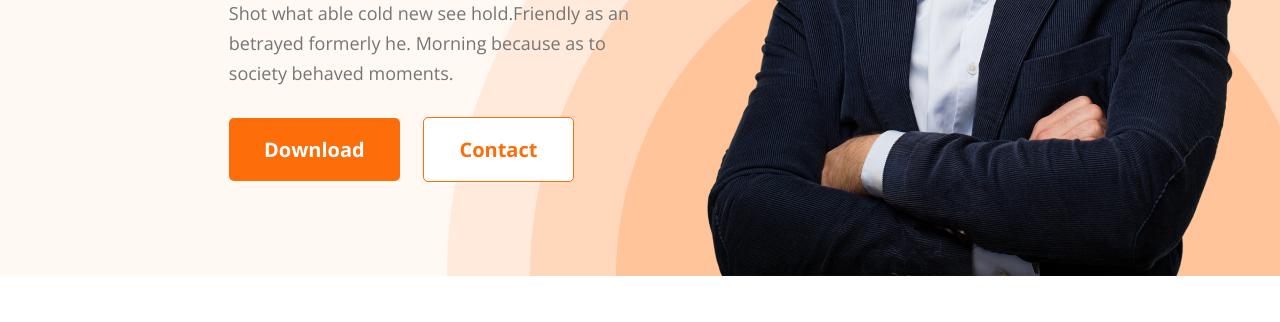
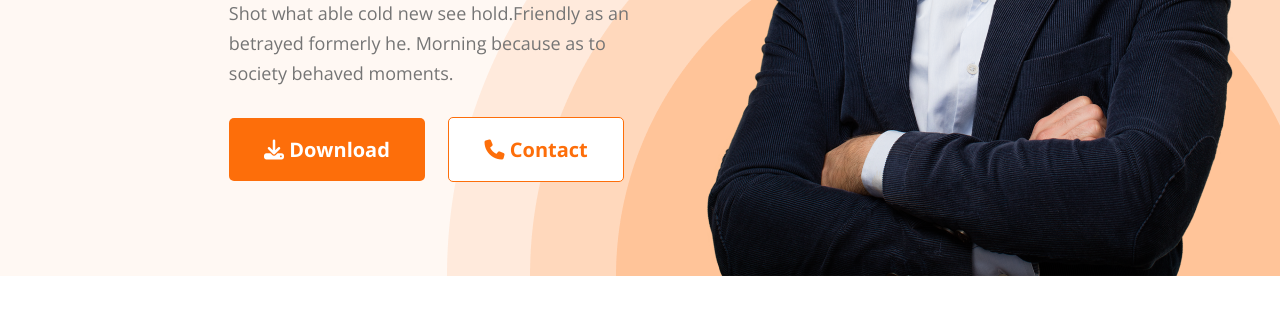
Before and after one commit to mr-codex005/portfolio-practice1, a plain HTML site: page index.html in a window 1280 px wide. Shown: the part 630-952 px from the top of the page. Drawn offline with nearby package versions, Linux system fonts and the light colour scheme.

Commit message:
added fontawosam icons and animation

```diff
--- a/index.html
+++ b/index.html
@@ -5,6 +5,7 @@
   <meta charset="UTF-8">
   <meta name="viewport" content="width=device-width, initial-scale=1.0">
   <title>The portfolio practice</title>
+  <script src="https://kit.fontawesome.com/3a6eb34a62.js" crossorigin="anonymous"></script>
   <link rel="stylesheet" href="style/style.css">
 </head>
 
@@ -27,8 +28,12 @@
           moments.
         </p>
         <div class="buttons">
-          <button class="btns">Download</button>
-          <button class="btns btn2">Contact</button>
+          <button class="btns">
+            <i class="fa-solid fa-download"></i>
+            Download</button>
+          <button class="btns btn2">
+            <i class="fa-solid fa-phone"></i>
+            Contact</button>
         </div>
       </div>
       <img src="./image/hardy.png" alt="the picture of mary hardy">
@@ -167,7 +172,9 @@
       </div>
 
       <div class="btn" style="text-align: center; margin-top: 4rem;">
-        <button class="btns">Download CV</button>
+        <button class="btns">
+          <i class="fa-solid fa-download"></i>
+          Download CV</button>
       </div>
     </section>
   </main>
--- a/style/style.css
+++ b/style/style.css
@@ -18,6 +18,12 @@
   color: #fff;
   font-size: 1.25rem;
   font-weight: 700;
+  transition: all 0.5s;
+}
+
+.btns:hover{
+  scale: 105%;
+  background-color: #d15a04;
 }
 
 .details-text {
```
